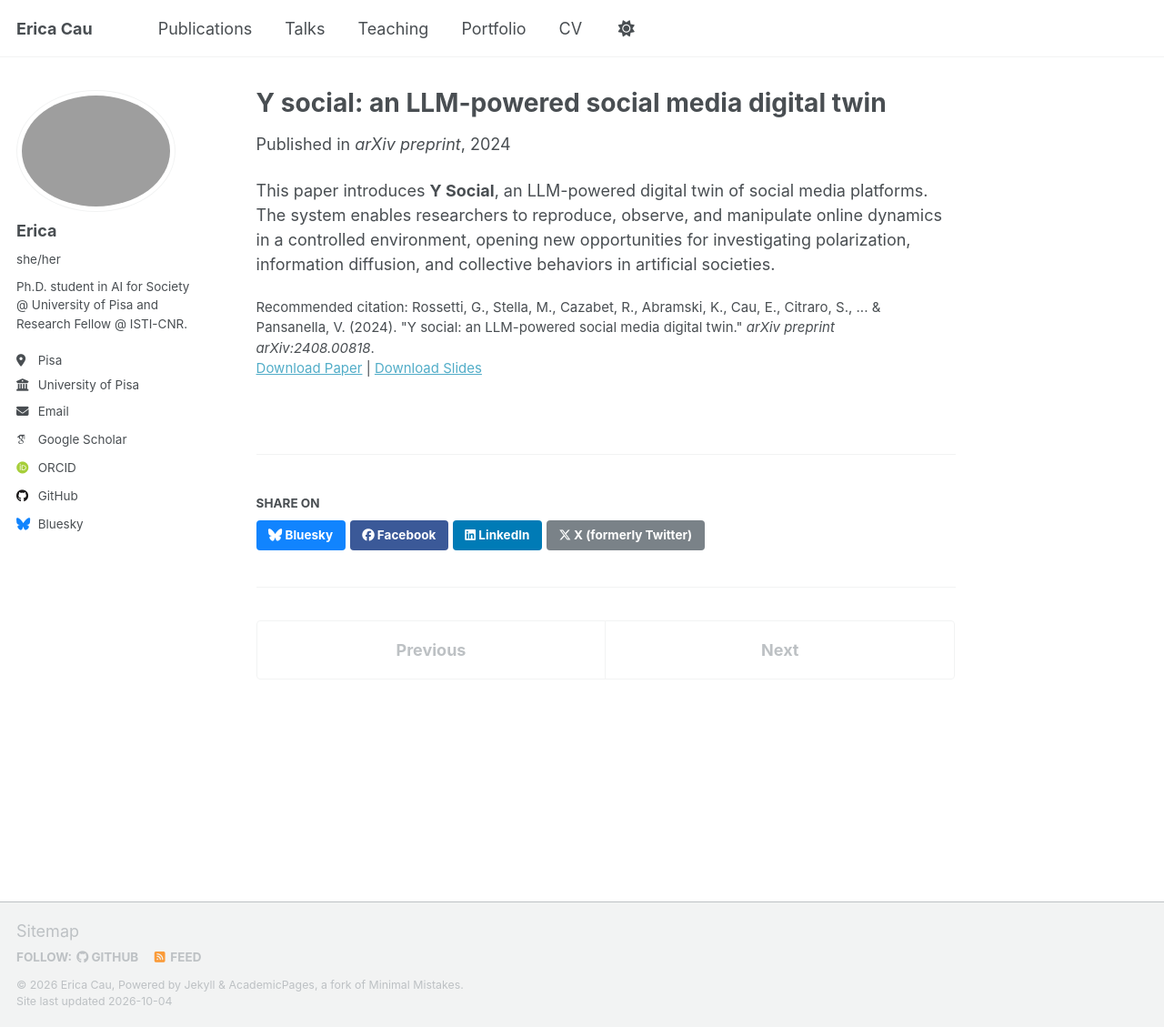
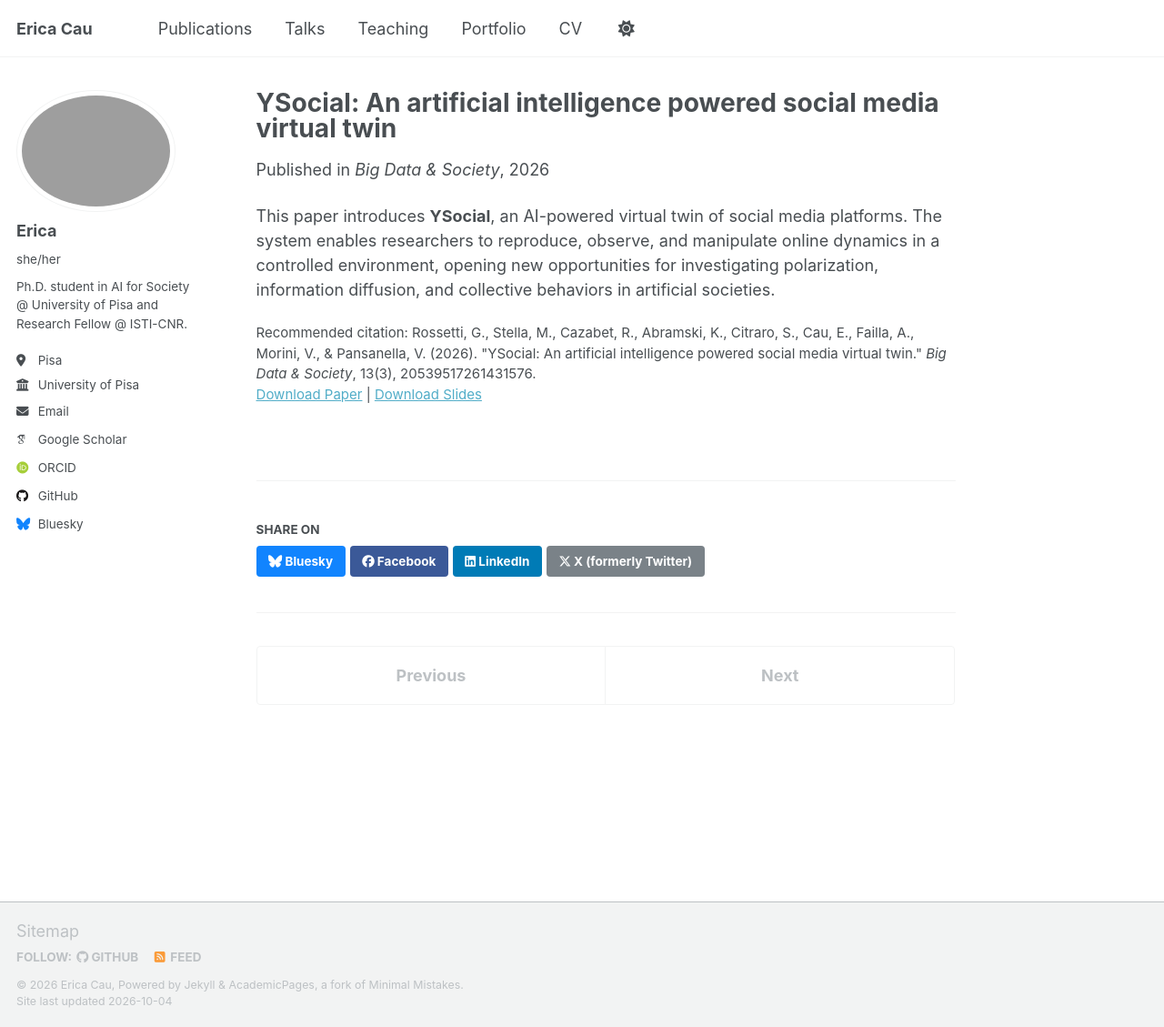
Before and after one commit to ericacau/ericacau.github.io, a Jekyll site: the page built from _publications/2024-02-17-paper-title-number-4.md, in a window 1280 px wide and 1129 px high. Shown: the whole window at 91% size. Built offline with Jekyll 4.4.1, drawn with Linux system fonts in a browser that asks for light colours; some web fonts are replaced; a script that is not in the unit is left out.

Commit message:
Add publications from citation export

```diff
--- a/_publications/2024-02-17-paper-title-number-4.md
+++ b/_publications/2024-02-17-paper-title-number-4.md
@@ -1,14 +1,14 @@
 ---
-title: "Y social: an LLM-powered social media digital twin"
+title: "YSocial: An artificial intelligence powered social media virtual twin"
 collection: publications
 category: manuscripts
-permalink: /publication/2024-y-social
+permalink: /publication/2026-ysocial
 excerpt: 'This paper presents Y Social, an LLM-powered digital twin of social media designed to simulate online interactions and study complex social phenomena.'
-date: 2024-08-01
-venue: 'arXiv preprint'
+date: 2026-01-01
+venue: 'Big Data & Society'
 slidesurl: ''
-paperurl: 'https://arxiv.org/abs/2408.00818'
-citation: 'Rossetti, G., Stella, M., Cazabet, R., Abramski, K., Cau, E., Citraro, S., ... & Pansanella, V. (2024). "Y social: an LLM-powered social media digital twin." <i>arXiv preprint arXiv:2408.00818</i>.'
+paperurl: 'https://doi.org/10.1177/20539517261431576'
+citation: 'Rossetti, G., Stella, M., Cazabet, R., Abramski, K., Citraro, S., Cau, E., Failla, A., Morini, V., & Pansanella, V. (2026). "YSocial: An artificial intelligence powered social media virtual twin." <i>Big Data & Society</i>, 13(3), 20539517261431576.'
 ---
 
-This paper introduces **Y Social**, an LLM-powered digital twin of social media platforms. The system enables researchers to reproduce, observe, and manipulate online dynamics in a controlled environment, opening new opportunities for investigating polarization, information diffusion, and collective behaviors in artificial societies.
+This paper introduces **YSocial**, an AI-powered virtual twin of social media platforms. The system enables researchers to reproduce, observe, and manipulate online dynamics in a controlled environment, opening new opportunities for investigating polarization, information diffusion, and collective behaviors in artificial societies.
```
Also changed, not shown: _publications/2009-10-01-paper-title-number-1.md (+3 -3 lines), _publications/2010-10-01-paper-title-number-2.md (+2 -2 lines), _publications/2023-01-01-framework-polarized-discussions.md (added, +14 -0 lines), _publications/2024-03-21-from-perils-to-possibilities.md (added, +14 -0 lines), _publications/2025-02-26-language-driven-opinion-dynamics.md (added, +14 -0 lines), _publications/2026-01-01-llms-and-cognition.md (added, +14 -0 lines), _publications/2026-04-13-network-effects-agreement-drift.md (added, +14 -0 lines), _publications/2026-07-15-social-simulations.md (added, +14 -0 lines).
